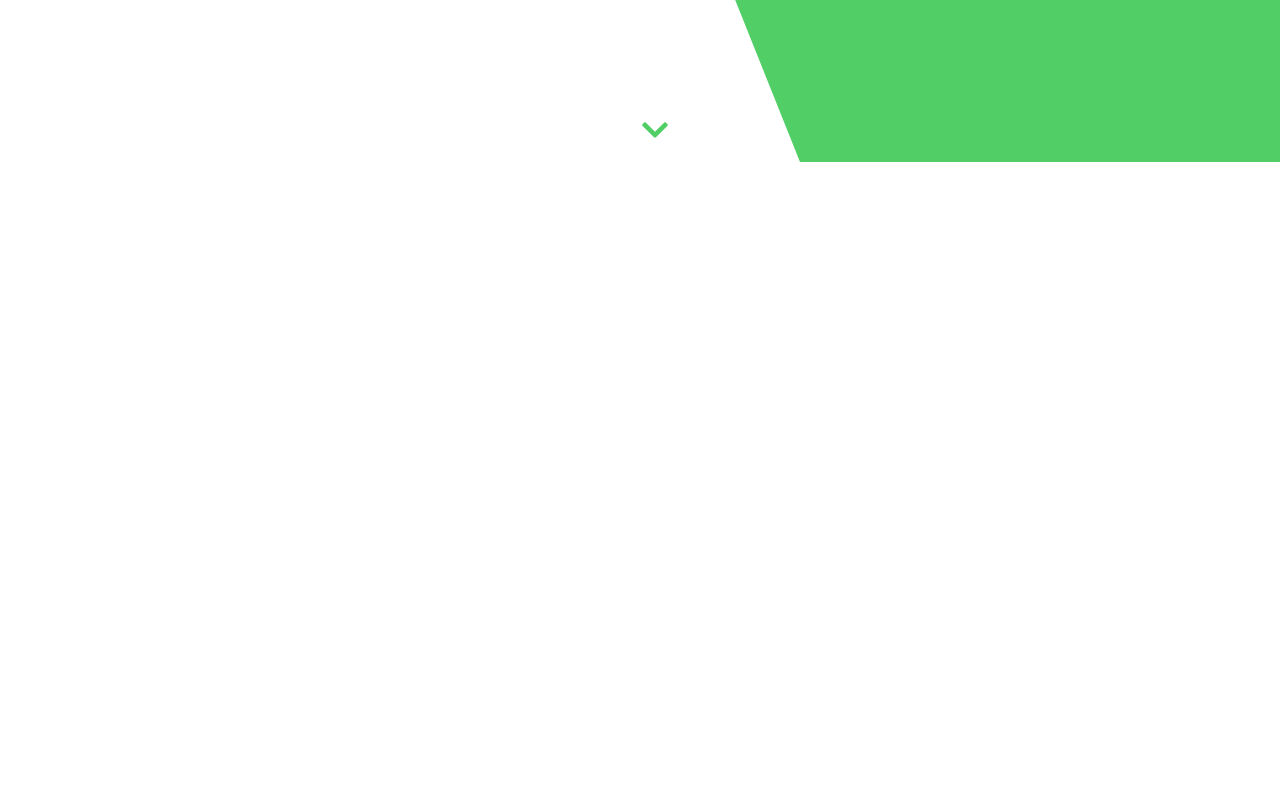
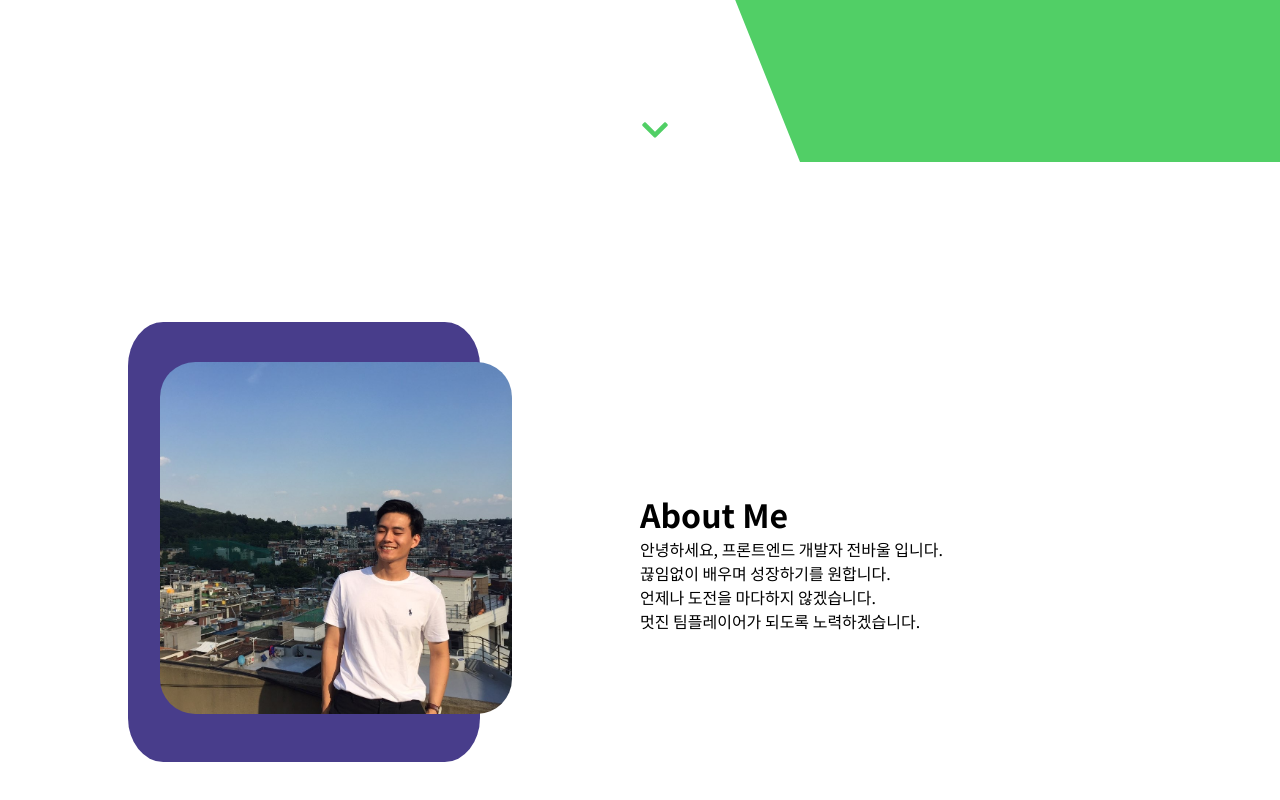
Before and after one commit to pauljeonn/portfolio-pauljeon, a React (Create React App) app: page / in a window 1280 px wide. Shown: the part 638-1438 px from the top of the page. Before the commit the page ends 800 px from the top, so only its background shows below. Built offline with nearby package versions, Linux system fonts and the light colour scheme.

Commit message:
add About page component

```diff
--- a/src/App.js
+++ b/src/App.js
@@ -1,10 +1,12 @@
 import './app.scss';
+import About from './components/about/About';
 import Intro from './components/intro/Intro';
 
 function App() {
 	return (
 		<div className="App">
 			<Intro />
+			<About />
 		</div>
 	);
 }
--- /dev/null
+++ b/src/components/about/About.jsx
@@ -0,0 +1,29 @@
+import React from 'react';
+import './about.scss';
+import Paul from '../../images/namsan.jpeg';
+
+const About = () => {
+	return (
+		<div className="about">
+			<div className="about-left">
+				<div className="about-card">
+					<img src={Paul} alt="" className="about-card-img" />
+				</div>
+				<div className="about-card-shadow"></div>
+			</div>
+			<div className="about-right">
+				<div className="about-title">
+					<h1>About Me</h1>
+				</div>
+				<div className="about-desc">
+					<p>안녕하세요, 프론트엔드 개발자 전바울 입니다.</p>
+					<p>끊임없이 배우며 성장하기를 원합니다.</p>
+					<p>언제나 도전을 마다하지 않겠습니다.</p>
+					<p>멋진 팀플레이어가 되도록 노력하겠습니다.</p>
+				</div>
+			</div>
+		</div>
+	);
+};
+
+export default About;
--- /dev/null
+++ b/src/components/about/about.scss
@@ -0,0 +1,41 @@
+.about {
+	height: 100vh;
+	display: flex;
+	align-items: center;
+
+	.about-left {
+		flex: 1;
+		height: 100vh;
+		position: relative;
+
+		.about-card {
+			width: 55%;
+			height: 55%;
+			position: absolute;
+			top: 25%;
+			left: 25%;
+			z-index: 2;
+
+			.about-card-img {
+				width: 100%;
+				border-radius: 10%;
+			}
+		}
+
+		.about-card-shadow {
+			width: 55%;
+			height: 55%;
+			position: absolute;
+			top: 20%;
+			left: 20%;
+			background-color: darkslateblue;
+			border-radius: 10%;
+		}
+	}
+
+	.about-right {
+		flex: 1;
+		display: flex;
+		flex-direction: column;
+	}
+}
```
